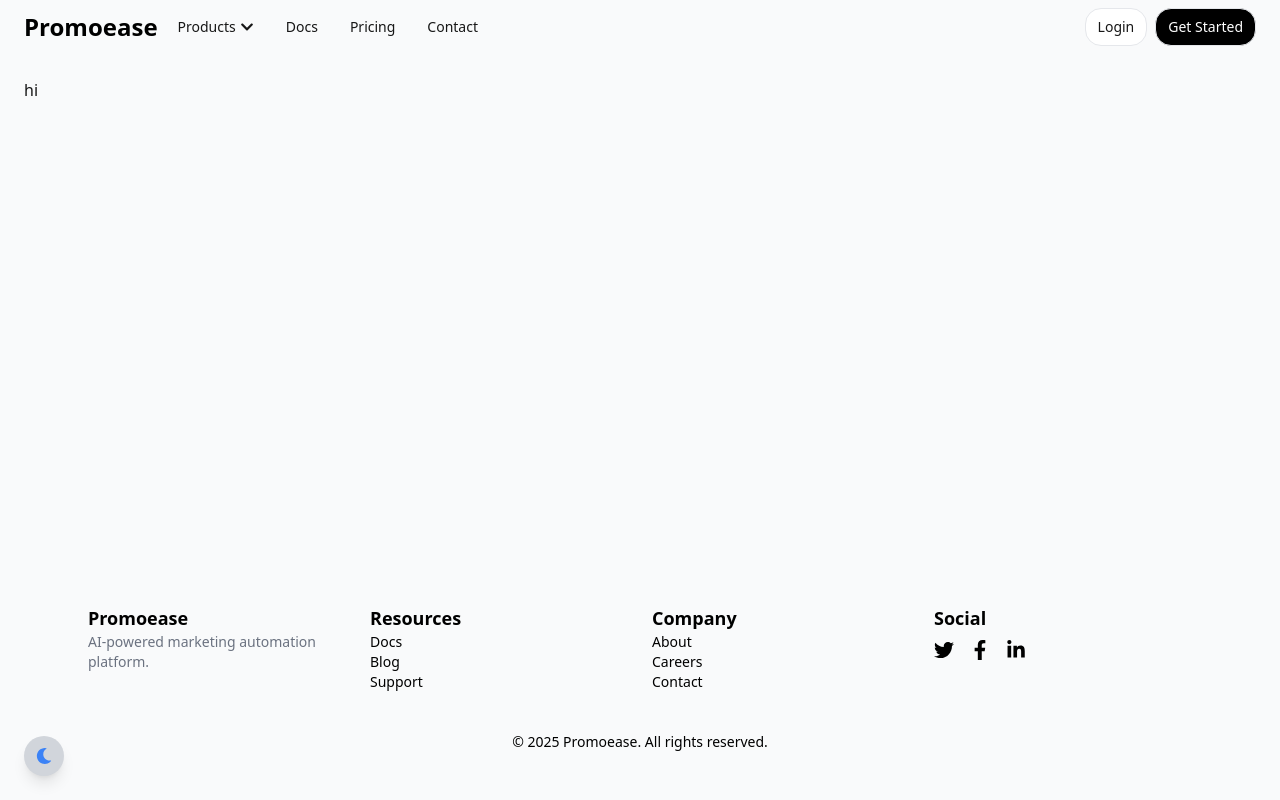
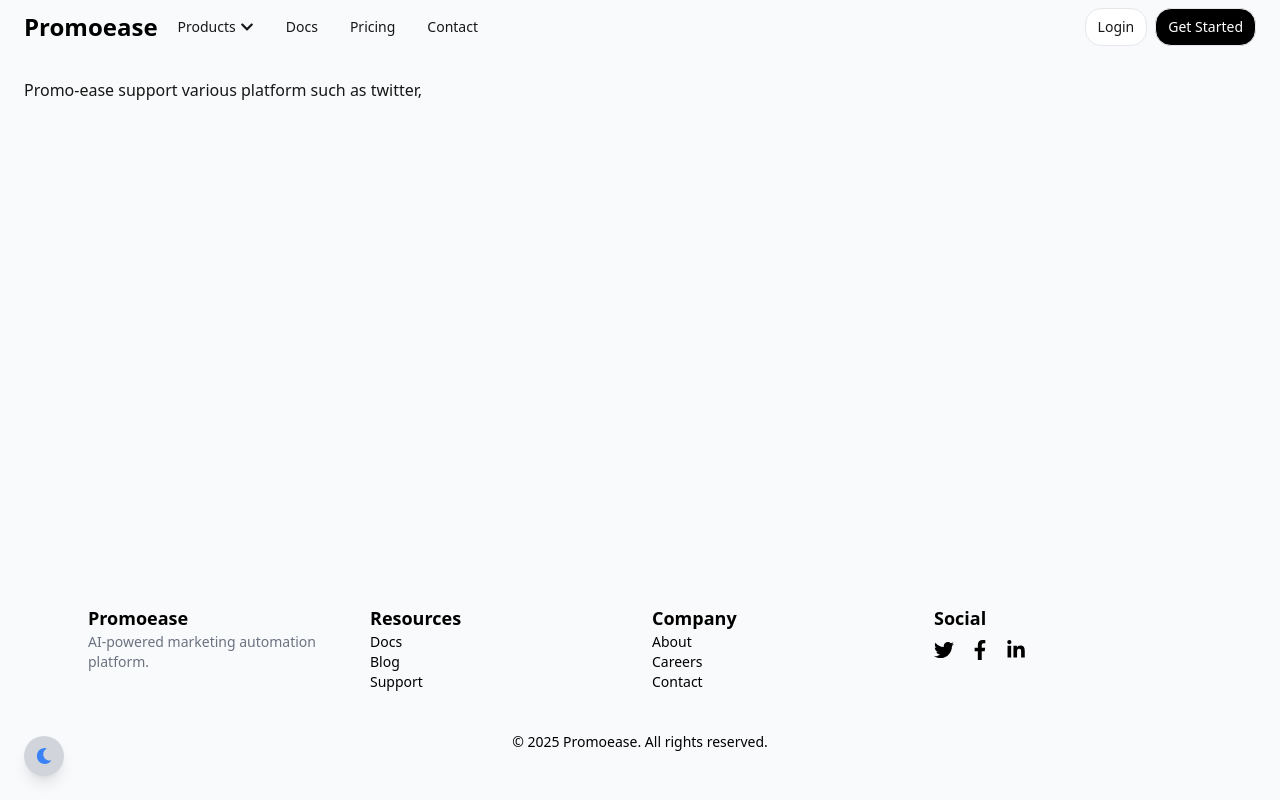
Before and after one commit to heeran-kim/promoease-frontend, a Next.js app: page /1/new-post in a window 1280 px wide. Built offline with nearby package versions, Linux system fonts and the light colour scheme; no server answers.

Commit message:
edit dropdown menu

```diff
--- a/src/app/[slug]/new-post/page.tsx
+++ b/src/app/[slug]/new-post/page.tsx
@@ -5,7 +5,7 @@ export default function newPostPage() {
 
     return (
         <div className="max-w-7xl mx-auto p-6">
-            hi
+            Promo-ease support various platform such as twitter,
         </div>
     );
 }
--- a/src/components/navigation/ProductsDropdown.tsx
+++ b/src/components/navigation/ProductsDropdown.tsx
@@ -1,5 +1,5 @@
 import Link from "next/link";
-import { FaRobot, FaChartLine, FaLightbulb } from "react-icons/fa";
+import { FaRobot, FaChartLine, FaLightbulb, FaPen } from "react-icons/fa";
 import { dropdownItemClass, dropdownTextClass, dropdownSubTextClass } from "@/components/styles";
 
 const productItems = [
@@ -21,6 +21,12 @@ const productItems = [
         title: "Promotion Suggestion",
         description: "Get AI-powered promotion ideas",
     },
+    {
+        href: "/feature4",
+        icon: <FaPen className="text-xl" />,
+        title: "Social Media Management",
+        description: "Schedule & manage posts across multiple platforms",
+    },
 ];
 
 export default function ProductsDropdown() {
```
